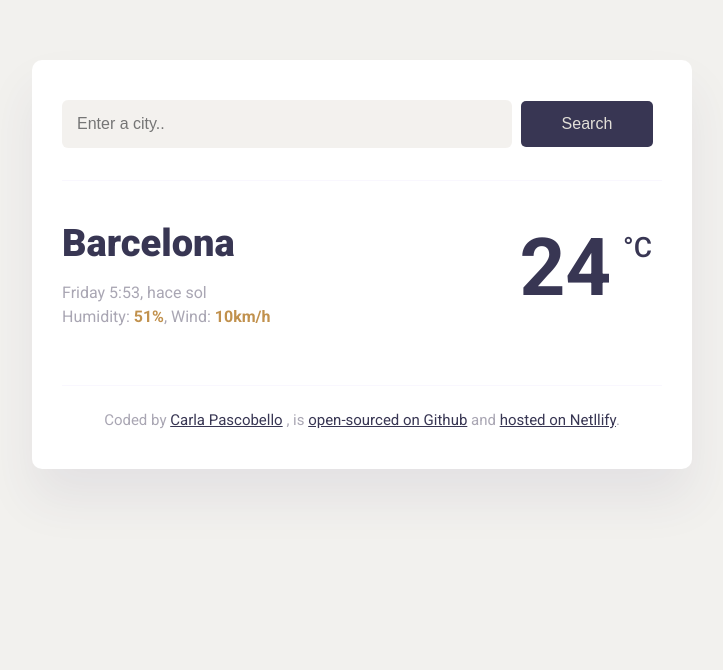
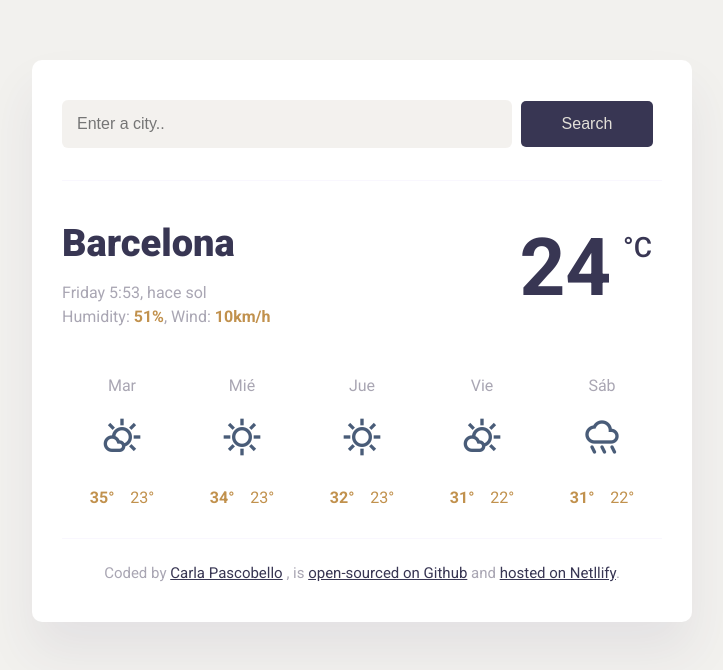
Before and after one commit to carlapascobello/weather-forecast, a plain HTML site: page index.html in a window 1280 px wide. Shown: the whole page, without its empty margins (278-1001 px from the left). Drawn offline with nearby package versions, Linux system fonts and the light colour scheme; no server answers.

Commit message:
Restored forecast html and css with a bit of edits

```diff
--- a/src/style.css
+++ b/src/style.css
@@ -47,7 +47,7 @@ form {
 }
 
 main {
-  padding: 40px 0;
+  padding: 40px 0 15px 0;
 }
 
 .current-weather {
@@ -111,7 +111,6 @@ ul {
   padding: 0;
 }
 
-/*
 .daily-forecasts {
   display: flex;
   justify-content: space-around;
@@ -142,8 +141,7 @@ span.material-symbols-outlined {
   font-size: 40px;
 }
 
-// colors
-*/
+/* colors */
 
 .current-city,
 .current-temperature-value,
```
Also changed, not shown: index.html (+1 -2 lines).
